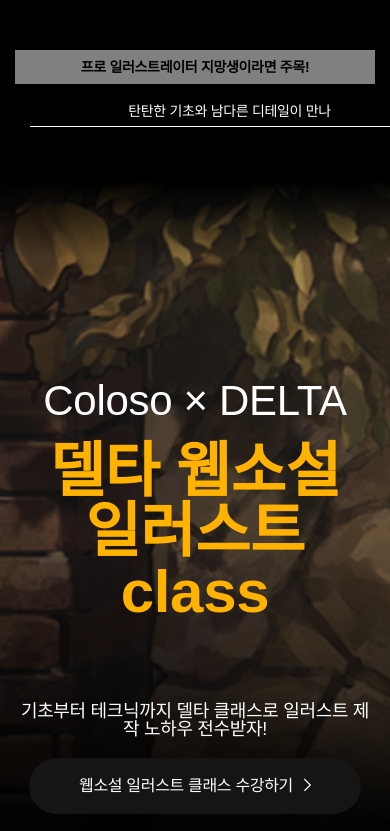
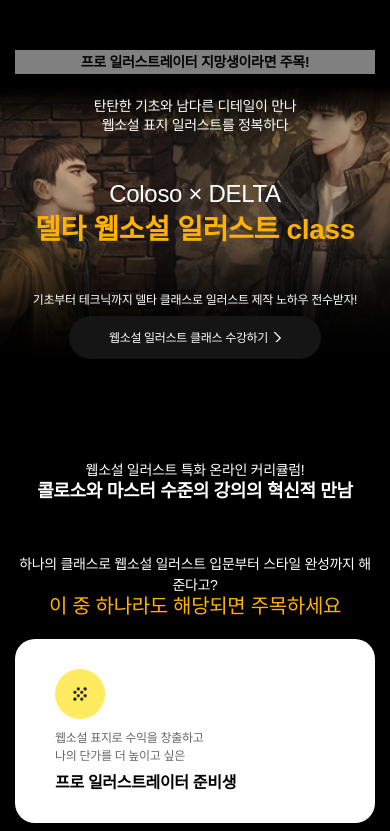
Before and after one commit to no-okane/project_landing_delta, a plain HTML site: page index.html in a window 390 px wide. Shown: the top 831 px of the page. Drawn offline with Linux system fonts and the light colour scheme; a web font is replaced by a local one.

Commit message:
2025-06-04 all finish

```diff
--- a/index.html
+++ b/index.html
@@ -20,7 +20,11 @@
             <div class="container">
                 <div class="top">
                     <p>프로 일러스트레이터 지망생이라면 주목!</p>
-                    <p><span>탄탄한 기초와 남다른 디테일이 만나</span><span>웹소설 표지 일러스트를 정복하다</span></p><!-- after -->
+                    <div class="bottom1">
+                        <p>탄탄한 기초와 남다른 디테일이 만나</p>
+                        <p><!-- after --></p>
+                        <p>웹소설 표지 일러스트를 정복하다</p>
+                    </div>
                 </div>
                 <div class="middle">
                     <p>Coloso × DELTA</p>
--- a/styles/index.css
+++ b/styles/index.css
@@ -38,7 +38,7 @@ body * {transition: all 0.3s;}
 }
 #wrap #title_wrap .container {margin: 0 auto; padding: 150px 0; text-align: center; z-index: 10; position: relative;}
 #wrap #title_wrap .container .top {width: 100%;}
-#wrap #title_wrap .container .top p:nth-of-type(1) {
+#wrap #title_wrap .container .top > p:nth-of-type(1) {
     margin-bottom: 20px;
     color: #000;
     font-weight: 600;
@@ -46,20 +46,14 @@ body * {transition: all 0.3s;}
     background-color: hsl(0, 0%, 100%,0.5);
     padding: 10px 0;
 }
-#wrap #title_wrap .container .top p:nth-of-type(2) {display: flex; flex-flow: row nowrap; justify-content: space-between;}
-#wrap #title_wrap .container .top p:nth-of-type(2) * {color: #fff;}
-#wrap #title_wrap .container .top p:nth-of-type(2) span {font-size: 1.375rem;}
-#wrap #title_wrap .container .top p:nth-of-type(2) span:nth-of-type(1) {}
-#wrap #title_wrap .container .top p:nth-of-type(2) span:nth-of-type(2) {}
-#wrap #title_wrap .container .top p:nth-of-type(2) span:nth-of-type(1)::after {
-    content: '';
-    display: inline-block;
-    width: 561px;
-    height: 2px;
-    background-color: #ffffff;
-    vertical-align: middle;
-    margin: 0 50px;
+#wrap #title_wrap .container .top .bottom1 {
+    display: flex;
+    flex-flow: row nowrap;
+    justify-content: space-between;
+    align-items: center;
 }
+#wrap #title_wrap .container .top .bottom1 p {font-size: 1.375rem; color: #fff;}
+#wrap #title_wrap .container .top .bottom1 > p:nth-of-type(2) {width: 43%; height: 2px; overflow: hidden; background-color: #fff; margin: 0 50px;}
 #wrap #title_wrap .container .middle {margin: 230px 0;}
 #wrap #title_wrap .container .middle p {font-size: 2.625rem; color: #fff; font-weight: 500; margin-bottom: 20px;}
 #wrap #title_wrap .container .middle h1 {font-size: 3.75rem; color: #FFB200; font-weight: 700;}
--- a/styles/responsive.css
+++ b/styles/responsive.css
@@ -2,9 +2,10 @@
 @media screen and (max-width:1279px) {
     /* 1행 타이틀===================================================================== */
     #wrap #title_wrap .container {padding: 100px 80px;}
-    #wrap #title_wrap {background: url(../images/row1_background.jpg) no-repeat 45% 50px  / cover;}
-    #wrap #title_wrap::before {display: block};
-    #wrap #title_wrap .container .top p:nth-of-type(2) span:nth-of-type(1)::after {width: 450px; margin: 0 25px;}
+    #wrap #title_wrap {background: url(../images/row1_background_tab.jpg) no-repeat center  / cover;}
+    #wrap #title_wrap .container .top .bottom1 p:nth-of-type(1),
+    #wrap #title_wrap .container .top .bottom1 p:nth-of-type(3){width: 25%;}
+    #wrap #title_wrap .container .top .bottom1 > p:nth-of-type(2) {width: 43%; height: 2px;margin: 0 25px;}
     #wrap #title_wrap .container .middle {margin: 230px 0;}
 
     /* 2행 타겟===================================================================== */
@@ -63,11 +64,23 @@
 @media screen and (max-width:849px) {
     /* 1행 타이틀===================================================================== */
     #wrap #title_wrap .container{padding: 50px 15px;}
-    #wrap #title_wrap {background: url(../images/row1_background.jpg) no-repeat 45% 50px  / cover;}
-    #wrap #title_wrap .container .top p:nth-of-type(1) {font-size: 0.875rem;}
-    #wrap #title_wrap .container .top p:nth-of-type(2) span {font-size: 0.875rem;}
-    #wrap #title_wrap .container .top p:nth-of-type(2) span:nth-of-type(1)::after {width: 399px; height: 1px; margin: 0 15px;}
-    #wrap #title_wrap .container .middle {margin: 80px 0;}
+    #wrap #title_wrap::before {display: block;}
+    #wrap #title_wrap {background: url(../images/row1_background._mjpg.jpg) no-repeat 45% 10px  / cover;}
+    #wrap #title_wrap .container .top p:nth-of-type(1) {font-size: 0.875rem; padding: 5px 0;}
+    #wrap #title_wrap .container .top .bottom1 {flex-flow: column nowrap;}
+    #wrap #title_wrap .container .top .bottom1 p:nth-of-type(1),
+    #wrap #title_wrap .container .top .bottom1 p:nth-of-type(3){width: 100%; font-size: 0.875rem;}
+    #wrap #title_wrap .container .top .bottom1 > p:nth-of-type(2) {display: none;}
+    #wrap #title_wrap .container .middle {margin: 50px 0;}
+    #wrap #title_wrap .container .middle p {font-size: 1.5rem; margin-bottom: 10px;}
+    #wrap #title_wrap .container .middle h1 {font-size: 1.75rem;}
+    #wrap #title_wrap .container .bottom p {font-size: 0.75rem; margin-bottom: 10px;}
+    #wrap #title_wrap .container .bottom button {padding: 15px 40px; font-size: 0.75rem;}
+    #wrap #title_wrap .container .bottom button span {width: 8px; height: 11px; margin-left: 5px;}
+    #wrap #title_wrap::after {
+        background: linear-gradient(180deg,rgba(42, 123, 155, 0) 9%, rgba(0, 0, 0, 1) );
+        width: 100%; height: 42%;
+    }
 
     /* 2행 타겟===================================================================== */
     #wrap #target_wrap .container{padding: 50px 15px;}
```
Also changed, not shown: images/row1_background._mjpg.jpg (added), images/row1_background_tab.jpg (added).
